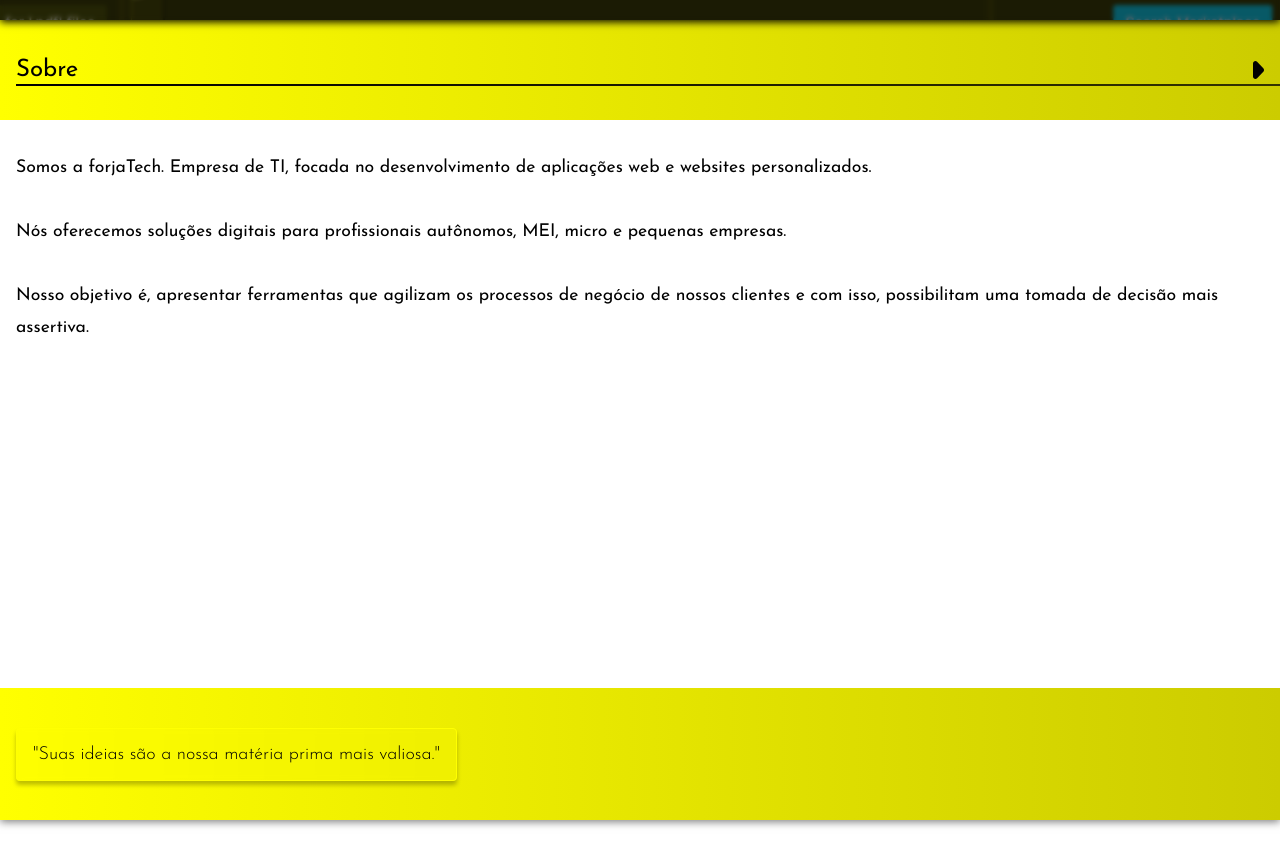
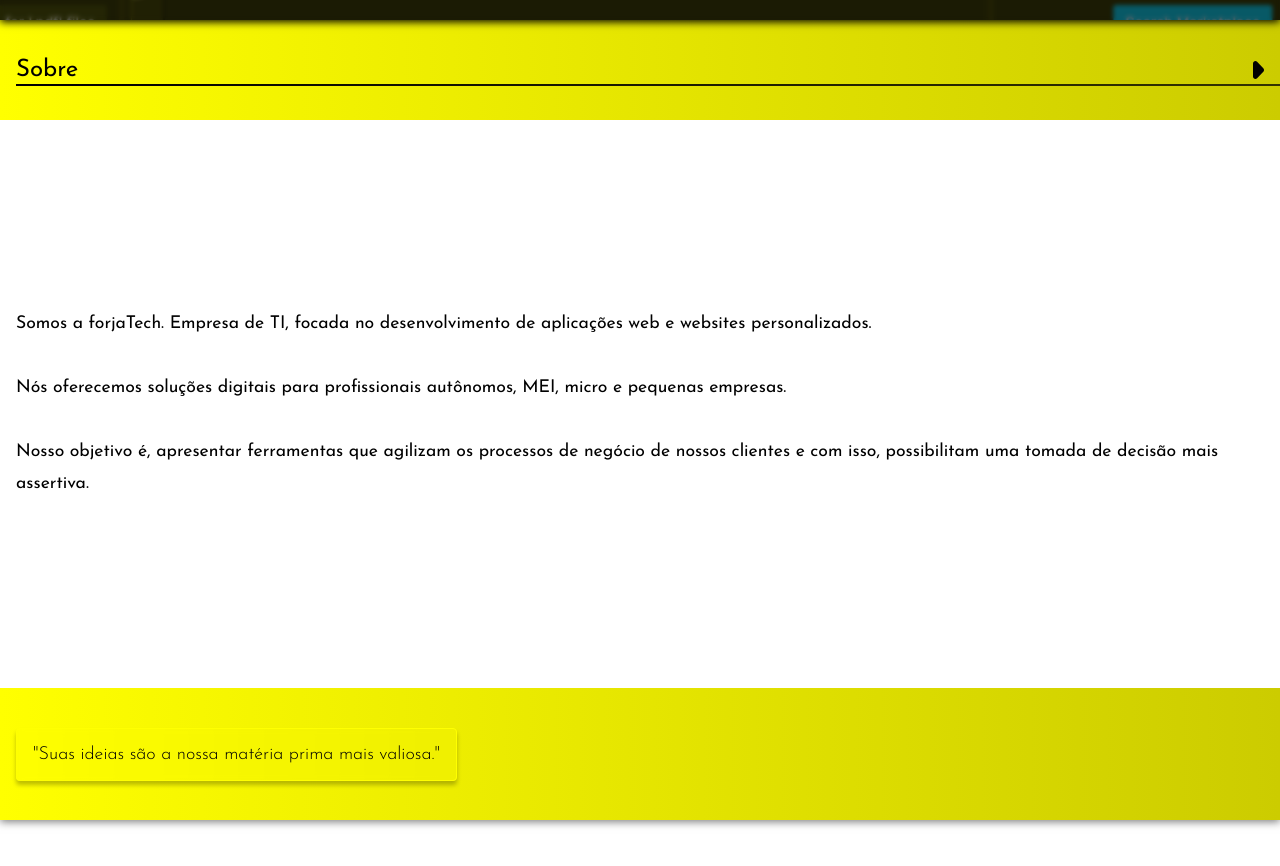
Before and after one commit to ti-forjatech/app.frontend, a React (Create React App) app: page / in a window 1280 px wide. Shown: the part 780-1646 px from the top of the page. Built offline with nearby package versions, Linux system fonts and the light colour scheme; the HTML template or start-up script is replaced by a standard one.

Commit message:
1.3.1
Correção no alinhamento vertical do conteúdo das paginas.

```diff
--- a/src/components/sobre/sobre.css
+++ b/src/components/sobre/sobre.css
@@ -119,6 +119,9 @@
   -webkit-box-direction: normal;
       -ms-flex-direction: column;
           flex-direction: column;
+  -webkit-box-pack: center;
+      -ms-flex-pack: center;
+          justify-content: center;
 }
 
 section.sobre div.container div.page div.middle div.paragraphs {
--- a/src/components/sobre/sobre.scss
+++ b/src/components/sobre/sobre.scss
@@ -94,6 +94,7 @@
                 font-weight: regular;
                 display: flex;
                 flex-direction: column;
+                justify-content: center;
 
                 div.paragraphs{
                     flex-basis:0;
```
Also changed, not shown: 1 other file (tests, documents, lock files or other folders).
